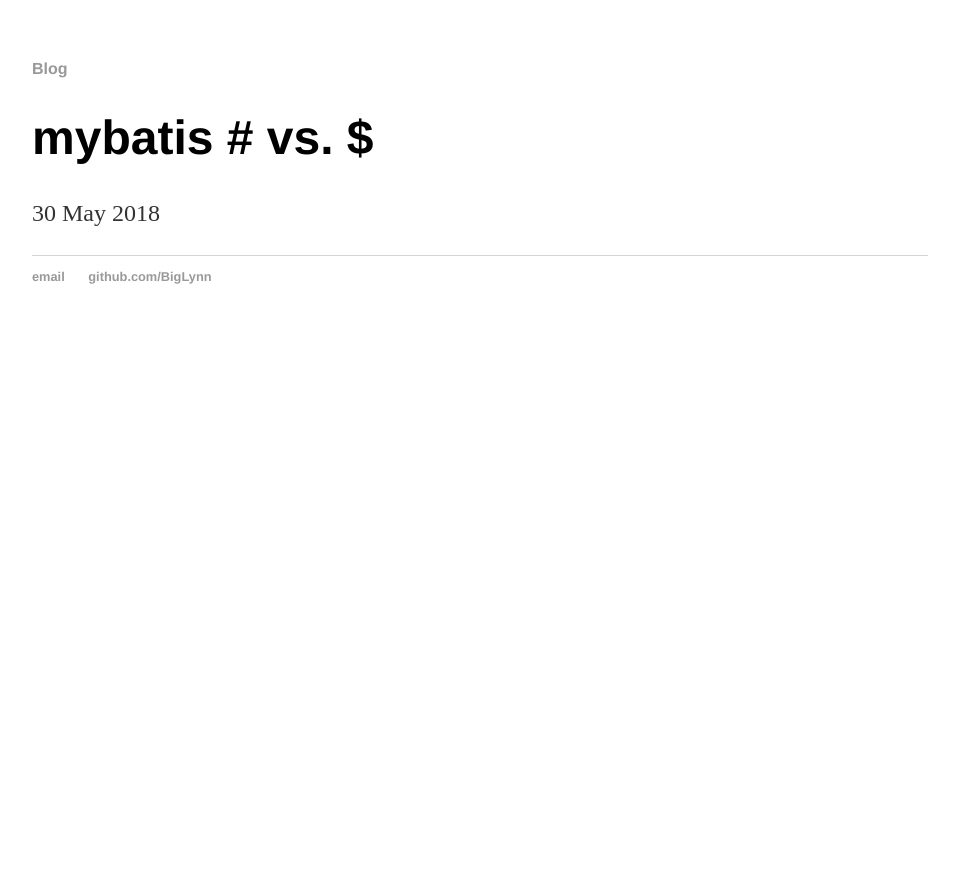
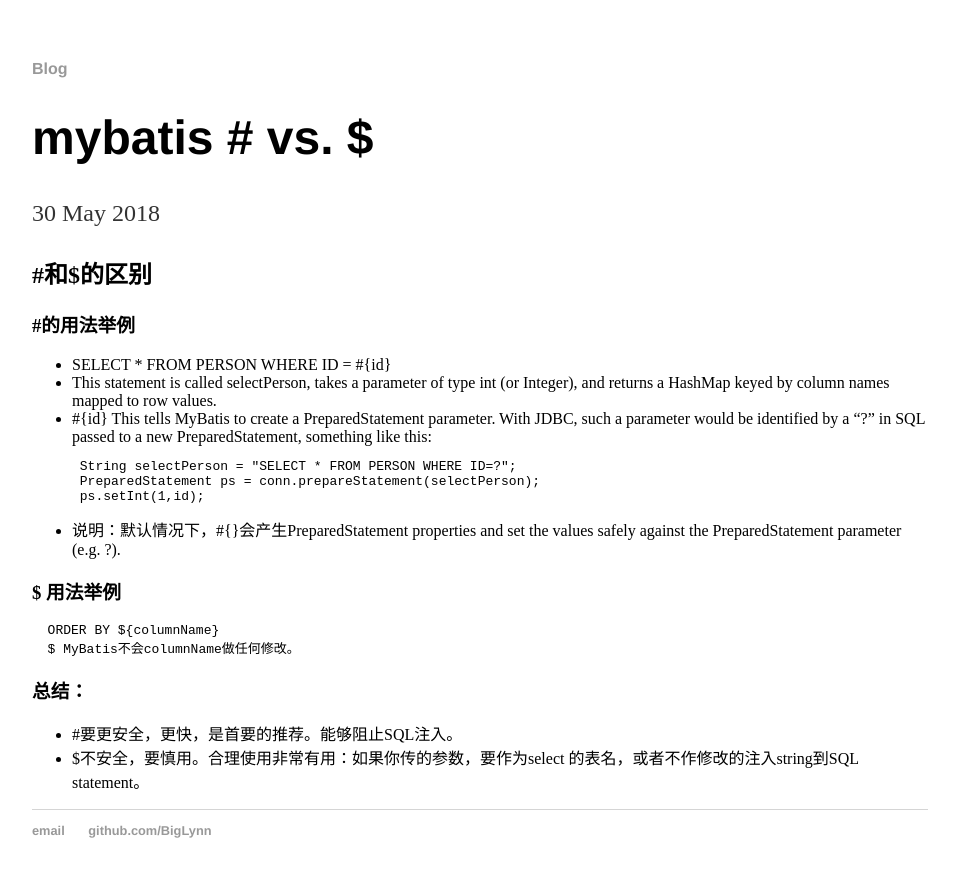
Before and after one commit to BigLynn/biglynn.github.io, a Jekyll site: the page built from _posts/2018-05-30-mybatis-#-vs-$.md, in a window 1280 px wide. Shown: the top 877 px of the page, without its empty margins (160-1119 px from the left). Built offline with Jekyll 4.4.1, drawn with Linux system fonts in a browser that asks for light colours.

Commit message:
Update 2018-05-30-mybatis-#-vs-$.md

````diff
--- a/_posts/2018-05-30-mybatis-#-vs-$.md
+++ b/_posts/2018-05-30-mybatis-#-vs-$.md
@@ -3,3 +3,23 @@
 title: "mybatis # vs. $"
 date: 2018-05-30
 ---
+## #和$的区别
+### #的用法举例
+ * SELECT * FROM PERSON WHERE ID = #{id}
+ * This statement is called selectPerson, takes a parameter of type int (or Integer), and returns a HashMap keyed by column names mapped to row values.
+ * #{id} This tells MyBatis to create a PreparedStatement parameter. With JDBC, such a parameter would be identified by a "?" in SQL passed to a new PreparedStatement, something like this:
+ ```
+    String selectPerson = "SELECT * FROM PERSON WHERE ID=?";
+    PreparedStatement ps = conn.prepareStatement(selectPerson);
+    ps.setInt(1,id);
+ ```
+  * 说明：默认情况下，#{}会产生PreparedStatement properties and set the values safely against the PreparedStatement parameter (e.g. ?).
+
+### $ 用法举例
+      ORDER BY ${columnName}
+      $ MyBatis不会columnName做任何修改。
+
+
+### 总结：
+  * #要更安全，更快，是首要的推荐。能够阻止SQL注入。
+  * $不安全，要慎用。合理使用非常有用：如果你传的参数，要作为select 的表名，或者不作修改的注入string到SQL statement。
````
